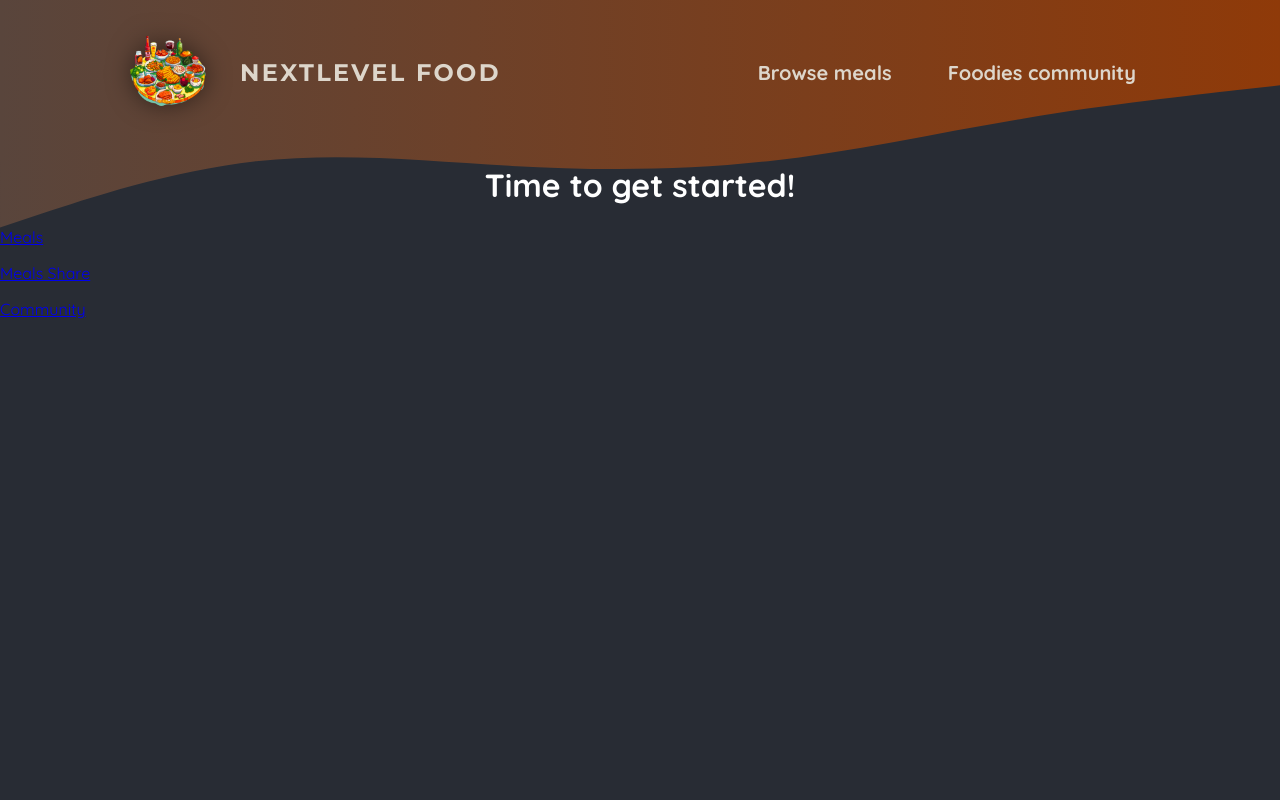
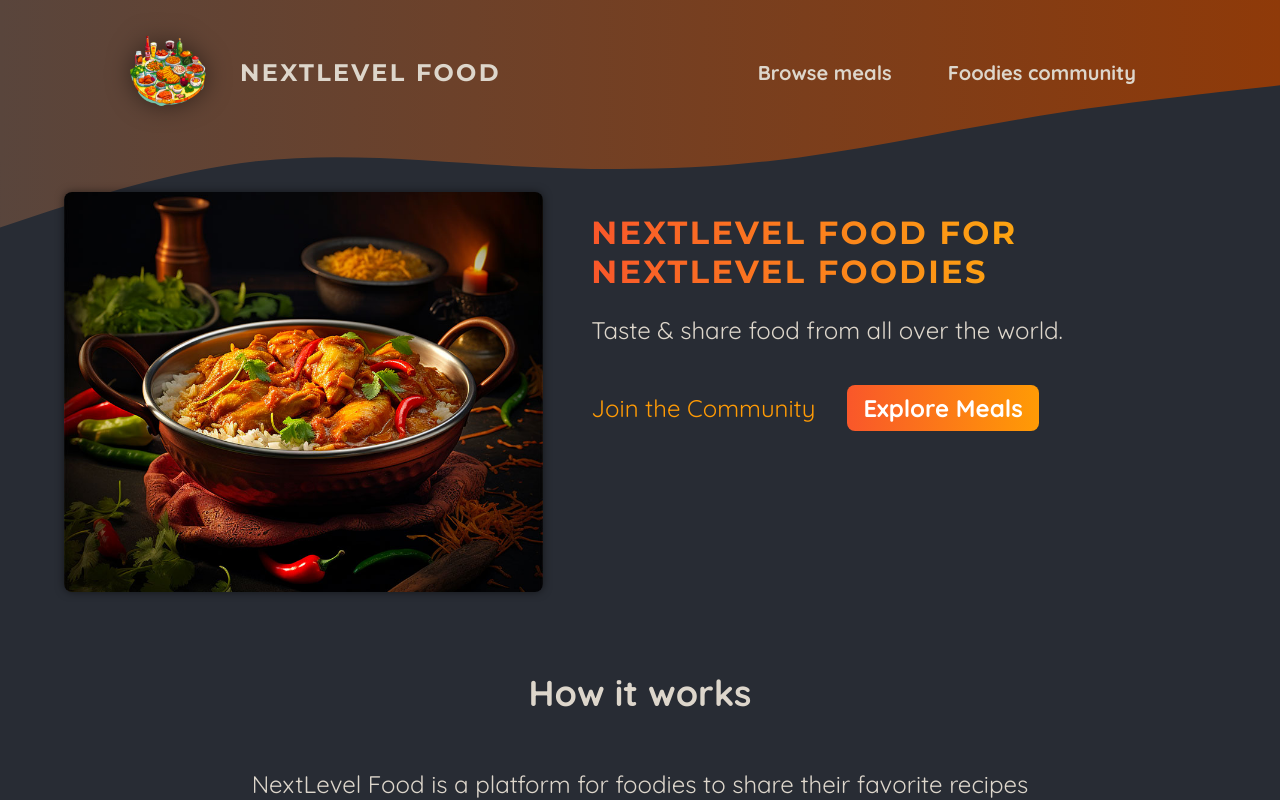
Before and after one commit to kbelchynska/meals-app-starting-project, a Next.js app: page / in a window 1280 px wide. Shown: the top 800 px of the page. Built offline with nearby package versions, Linux system fonts and the light colour scheme.

Commit message:
Add Image Slideshow

```diff
--- a/app/page.js
+++ b/app/page.js
@@ -1,20 +1,53 @@
 import Link from "next/link";
+import ImageSlideshow from "@/assets/components/images/image-slideshow";
+
+import classes from "./page.module.css";
 
 export default function Home() {
   return (
+    <>
+      <header className={classes.header}>
+        <div className={classes.slideshow}>
+          <ImageSlideshow />
+        </div>
+        <div>
+          <div className={classes.hero}>
+            <h1>NextLevel Food for NextLevel Foodies</h1>
+            <p>Taste & share food from all over the world.</p>
+          </div>
+          <div className={classes.cta}>
+            <Link href="/community">Join the Community</Link>
+            <Link href="/meals">Explore Meals</Link>
+          </div>
+        </div>
+      </header>
       <main>
-      <h1 style={{ color: "white", textAlign: "center" }}>
-        Time to get started!
-      </h1>
+        <section className={classes.section}>
+          <h2>How it works</h2>
           <p>
-        <Link href="/meals">Meals</Link>
+            NextLevel Food is a platform for foodies to share their favorite
+            recipes with the world. It&apos;s a place to discover new dishes,
+            and to connect with other food lovers.
           </p>
           <p>
-        <Link href="/meals/share">Meals Share</Link>
+            NextLevel Food is a place to discover new dishes, and to connect
+            with other food lovers.
+          </p>
+        </section>
+
+        <section className={classes.section}>
+          <h2>Why NextLevel Food?</h2>
+          <p>
+            NextLevel Food is a platform for foodies to share their favorite
+            recipes with the world. It&apos;s a place to discover new dishes,
+            and to connect with other food lovers.
           </p>
           <p>
-        <Link href="/community">Community</Link>
+            NextLevel Food is a place to discover new dishes, and to connect
+            with other food lovers.
           </p>
+        </section>
       </main>
+    </>
   );
 }
--- /dev/null
+++ b/app/page.module.css
@@ -0,0 +1,75 @@
+.header {
+  display: flex;
+  gap: 3rem;
+  margin: 3rem auto;
+  width: 90%;
+  max-width: 75rem;
+}
+
+.slideshow {
+  width: 40rem;
+  height: 25rem;
+}
+
+.hero {
+  color: #ddd6cb;
+  font-size: 1.5rem;
+}
+
+.hero h1 {
+  font-size: 2rem;
+  font-weight: bold;
+  font-family: "Montserrat", sans-serif;
+  letter-spacing: 0.15rem;
+  text-transform: uppercase;
+  background: linear-gradient(90deg, #f9572a, #ffc905);
+  background-clip: text;
+  -webkit-background-clip: text;
+  -webkit-text-fill-color: transparent;
+}
+
+.cta {
+  font-size: 1.5rem;
+  display: flex;
+  gap: 1rem;
+}
+
+.cta a {
+  display: inline-block;
+  margin-top: 1rem;
+  padding: 0.5rem 1rem;
+  border-radius: 0.5rem;
+  background: linear-gradient(90deg, #f9572a, #ff9b05);
+  color: #ffffff;
+  font-weight: bold;
+  text-decoration: none;
+}
+
+.cta a:hover,
+.cta a:active {
+  background: linear-gradient(90deg, #fd4715, #f9b241);
+}
+
+.cta a:first-child {
+  background: transparent;
+  font-weight: normal;
+  color: #ff9b05;
+  padding-left: 0;
+}
+
+.cta a:first-child:hover,
+.cta a:first-child:active {
+  background: transparent;
+  color: #f9b241;
+}
+
+.section {
+  display: flex;
+  flex-direction: column;
+  color: #ddd6cb;
+  font-size: 1.5rem;
+  max-width: 50rem;
+  width: 90%;
+  margin: 2rem auto;
+  text-align: center;
+}
--- /dev/null
+++ b/assets/components/images/image-slideshow.js
@@ -0,0 +1,49 @@
+"use client";
+import { useEffect, useState } from "react";
+import Image from "next/image";
+
+import burgerImg from "@/assets/burger.jpg";
+import curryImg from "@/assets/curry.jpg";
+import dumplingsImg from "@/assets/dumplings.jpg";
+import macncheeseImg from "@/assets/macncheese.jpg";
+import pizzaImg from "@/assets/pizza.jpg";
+import schnitzelImg from "@/assets/schnitzel.jpg";
+import tomatoSaladImg from "@/assets/tomato-salad.jpg";
+import classes from "./image-slideshow.module.css";
+
+const images = [
+  { image: burgerImg, alt: "A delicious, juicy burger" },
+  { image: curryImg, alt: "A delicious, spicy curry" },
+  { image: dumplingsImg, alt: "Steamed dumplings" },
+  { image: macncheeseImg, alt: "Mac and cheese" },
+  { image: pizzaImg, alt: "A delicious pizza" },
+  { image: schnitzelImg, alt: "A delicious schnitzel" },
+  { image: tomatoSaladImg, alt: "A delicious tomato salad" },
+];
+
+export default function ImageSlideshow() {
+  const [currentImageIndex, setCurrentImageIndex] = useState(0);
+
+  useEffect(() => {
+    const interval = setInterval(() => {
+      setCurrentImageIndex((prevIndex) =>
+        prevIndex < images.length - 1 ? prevIndex + 1 : 0,
+      );
+    }, 5000);
+
+    return () => clearInterval(interval);
+  }, []);
+
+  return (
+    <div className={classes.slideshow}>
+      {images.map((image, index) => (
+        <Image
+          key={index}
+          src={image.image}
+          className={index === currentImageIndex ? classes.active : ""}
+          alt={image.alt}
+        />
+      ))}
+    </div>
+  );
+}
--- /dev/null
+++ b/assets/components/images/image-slideshow.module.css
@@ -0,0 +1,26 @@
+.slideshow {
+  position: relative;
+  width: 100%;
+  height: 100%;
+  border-radius: 8px;
+  overflow: hidden;
+  box-shadow: 0 0 0.5rem rgba(0, 0, 0, 0.5);
+}
+
+.slideshow img {
+  width: 100%;
+  height: 100%;
+  object-fit: cover;
+  position: absolute;
+  top: 0;
+  left: 0;
+  opacity: 0;
+  transform: scale(1.1) translateX(-1rem) rotate(-5deg);
+  transition: all 0.5s ease-in-out;
+}
+
+.slideshow .active {
+  z-index: 1;
+  opacity: 1;
+  transform: scale(1) translateX(0) rotate(0);
+}
```
Lines whose indentation alone changed are shown as unchanged.
